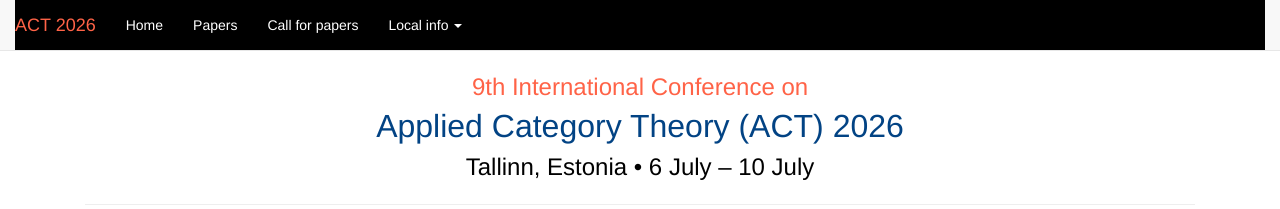
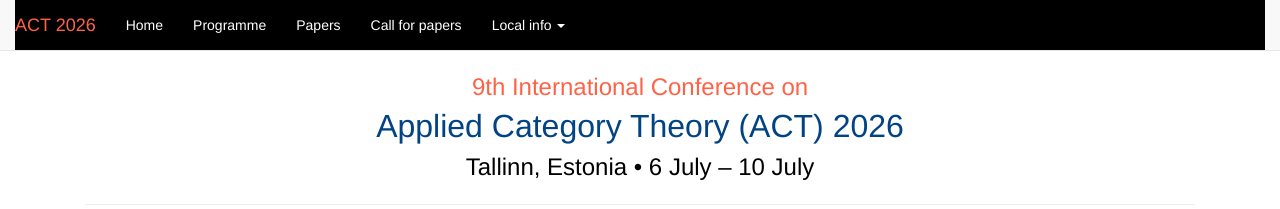
Before and after one commit to actconf2026/actconf2026.github.io, a Jekyll site: the page built from index.html, in a window 1280 px wide. Shown: the top 209 px of the page. Built offline with Jekyll 4.4.1, drawn with Linux system fonts in a browser that asks for light colours.

Commit message:
Conference programme added to the website.

```diff
--- a/_layouts/act.html
+++ b/_layouts/act.html
@@ -45,7 +45,7 @@
     <div class="collapse navbar-collapse" id="bs-example-navbar-collapse-1">
       <ul class="nav navbar-nav"> <!--class=active--> <!--  <span class="sr-only">(current)</span>-->
         <li><a href="index.html">Home</a></li>
-      <!--  <li><a href="programme.html">Programme</a></li> -->
+        <li><a href="programme.html">Programme</a></li>
       <!--  <li><a href="industry.html">Industry</a></li> -->
         <!--<li class="dropdown">
           <a href="#" class="dropdown-toggle" data-toggle="dropdown" role="button" aria-haspopup="true" aria-expanded="false">Program<span class="caret"></span></a>
```
